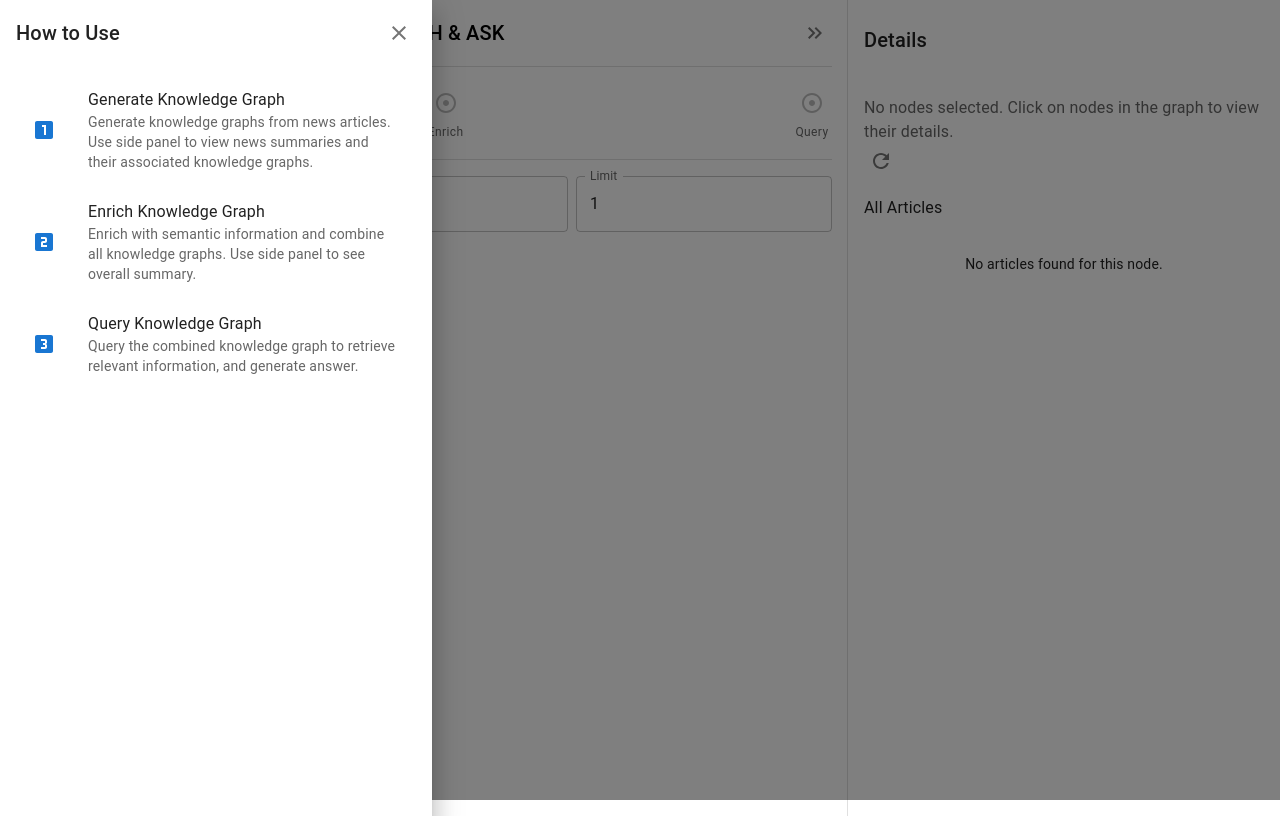
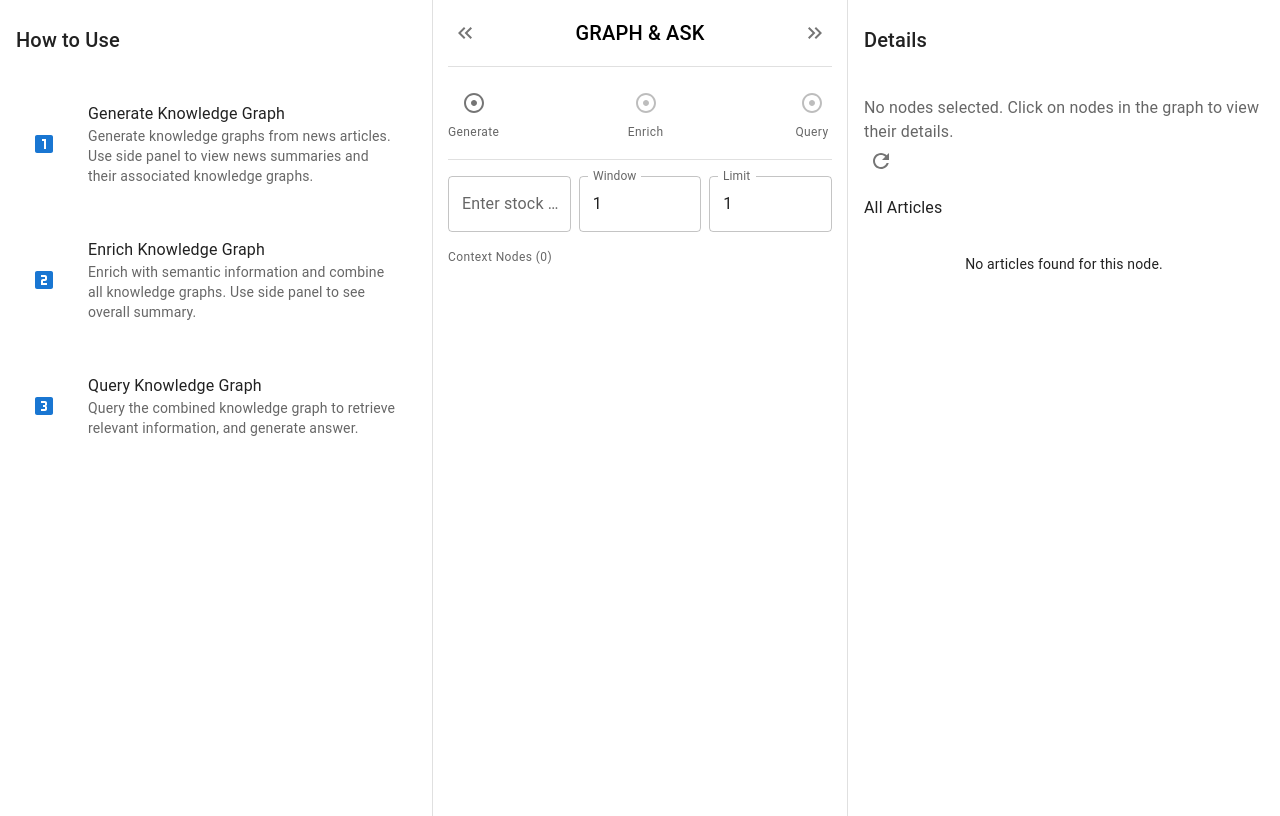
Before and after one commit to playgrdstar/kg_frontend, a React (Create React App) app: page / in a window 1280 px wide. Both pictures are taken after a click on the button 65 px from the left and 33 px from the top of the page. Built offline with nearby package versions, Linux system fonts and the light colour scheme.

Commit message:
Left and right panel work fine in desktop mode

```diff
--- a/src/App.tsx
+++ b/src/App.tsx
@@ -8,11 +8,17 @@ import { Article, KnowledgeGraph, QueryResult, QueryAnswer, QueryResponse, KGNod
 import { generateKG, enrichKG, queryKG } from "./services/api";
 import ArticlePanel from "./components/ArticlePanel";
 import HelpIcon from '@mui/icons-material/Help';
-import HelpPanel from "./components/HelpPanel";
 import MenuIcon from '@mui/icons-material/Menu';
 import KeyboardDoubleArrowLeftIcon from '@mui/icons-material/KeyboardDoubleArrowLeft';
 import KeyboardDoubleArrowRightIcon from '@mui/icons-material/KeyboardDoubleArrowRight';
 import CloseIcon from '@mui/icons-material/Close';
+import LooksOneIcon from '@mui/icons-material/LooksOne';
+import LooksTwoIcon from '@mui/icons-material/LooksTwo';
+import Looks3Icon from '@mui/icons-material/Looks3';
+import List from '@mui/material/List';
+import ListItem from '@mui/material/ListItem';
+import ListItemIcon from '@mui/material/ListItemIcon';
+import ListItemText from '@mui/material/ListItemText';
 
 const NodeDetails: React.FC<{ node: KGNode }> = ({ node }) => {
     return (
@@ -86,6 +92,7 @@ const App: React.FC = () => {
     const [queryResponse, setQueryResponse] = useState<QueryResponse | null>(null);
     const [isHelpOpen, setIsHelpOpen] = useState<boolean>(false);
     const [isRightPanelOpen, setIsRightPanelOpen] = useState<boolean>(true);
+    const [isLeftPanelOpen, setIsLeftPanelOpen] = useState<boolean>(false);
 
     const getNodeLabel = (nodeId: string): string => {
         if (!kgData) return nodeId;
@@ -213,8 +220,9 @@ const App: React.FC = () => {
                 flexGrow: 1,
                 width: "100%",
                 height: "100vh",
-                transition: "margin-right 0.3s ease-in-out",
+                transition: "all 0.3s ease-in-out",
                 marginRight: isRightPanelOpen ? "400px" : 0,
+                marginLeft: isLeftPanelOpen ? "400px" : 0,
                 display: "flex",
                 flexDirection: "column",
                 pt: 2,
@@ -232,10 +240,15 @@ const App: React.FC = () => {
                     borderColor: "divider"
                 }}>
                     <IconButton
-                        onClick={() => setIsHelpOpen(true)}
+                        onClick={() => setIsLeftPanelOpen(!isLeftPanelOpen)}
                         size="small"
                     >
-                        <MenuIcon />
+                        <KeyboardDoubleArrowLeftIcon
+                            sx={{
+                                transform: isLeftPanelOpen ? "rotate(0deg)" : "rotate(180deg)",
+                                transition: "transform 0.3s"
+                            }}
+                        />
                     </IconButton>
                     <Typography variant="h6">
                         GRAPH & ASK
@@ -253,10 +266,74 @@ const App: React.FC = () => {
                     </IconButton>
                 </Box>
 
-                <HelpPanel
-                    open={isHelpOpen}
-                    onClose={() => setIsHelpOpen(false)}
-                />
+                <Drawer
+                    anchor="left"
+                    open={isLeftPanelOpen}
+                    onClose={() => setIsLeftPanelOpen(false)}
+                    variant="persistent"
+                    PaperProps={{
+                        sx: {
+                            width: "400px",
+                            position: "fixed",
+                            height: "100%",
+                            top: 0,
+                            pt: 2,
+                            px: 2,
+                            transition: "transform 0.3s ease-in-out",
+                            transform: isLeftPanelOpen ? "translateX(0)" : "translateX(-100%)",
+                            overflowY: "auto",
+                            // borderRight: 1,
+                            // borderColor: "divider",
+                            // mr: 2
+                        }
+                    }}
+                >
+                    <Box sx={{
+                        display: "flex",
+                        justifyContent: "space-between",
+                        alignItems: "center",
+                        mb: 2,
+                        position: "sticky",
+                        top: 0,
+                        bgcolor: "background.paper",
+                        zIndex: 1,
+                        py: 1
+                    }}>
+                        <Typography variant="h6">How to Use</Typography>
+                    </Box>
+
+                    <List sx={{ px: 0 }}>
+                        <ListItem sx={{ mb: 3 }}>
+                            <ListItemIcon>
+                                <LooksOneIcon color="primary" />
+                            </ListItemIcon>
+                            <ListItemText
+                                primary="Generate Knowledge Graph"
+                                secondary="Generate knowledge graphs from news articles. Use side panel to view news summaries and their associated knowledge graphs."
+                            />
+                        </ListItem>
+
+                        <ListItem sx={{ mb: 3 }}>
+                            <ListItemIcon>
+                                <LooksTwoIcon color="primary" />
+                            </ListItemIcon>
+                            <ListItemText
+                                primary="Enrich Knowledge Graph"
+                                secondary="Enrich with semantic information and combine all knowledge graphs. Use side panel to see overall summary."
+                            />
+                        </ListItem>
+
+                        <ListItem>
+                            <ListItemIcon>
+                                <Looks3Icon color="primary" />
+                            </ListItemIcon>
+                            <ListItemText
+                                primary="Query Knowledge Graph"
+                                secondary="Query the combined knowledge graph to retrieve relevant information, and generate answer."
+                            />
+                        </ListItem>
+                    </List>
+                </Drawer>
 
                 <Box sx={{ mb: 4 }}>
                     <Stack direction="row" spacing={2} sx={{ justifyContent: 'space-between' }}>
--- a/src/components/HelpPanel.tsx
+++ b/src/components/HelpPanel.tsx
@@ -26,18 +26,30 @@ const HelpPanel: React.FC<HelpPanelProps> = ({ open, onClose }) => {
             open={open}
             onClose={onClose}
             PaperProps={{
-                sx: { width: "400px", p: 2 }
+                sx: {
+                    width: "400px",
+                    pt: 2,
+                    px: 6  // Increased padding
+                }
             }}
         >
-            <Box sx={{ display: "flex", justifyContent: "space-between", alignItems: "center", mb: 2 }}>
+            <Box sx={{
+                display: "flex",
+                justifyContent: "space-between",
+                alignItems: "center",
+                mb: 4,  // Increased margin
+                pb: 2,
+                borderBottom: 1,
+                borderColor: "divider"
+            }}>
                 <Typography variant="h6">How to Use</Typography>
                 <IconButton onClick={onClose} size="small">
                     <CloseIcon />
                 </IconButton>
             </Box>
 
-            <List>
-                <ListItem>
+            <List sx={{ px: 0 }}>  {/* Remove default List padding */}
+                <ListItem sx={{ mb: 3 }}>  {/* Added spacing between items */}
                     <ListItemIcon>
                         <LooksOneIcon color="primary" />
                     </ListItemIcon>
@@ -47,7 +59,7 @@ const HelpPanel: React.FC<HelpPanelProps> = ({ open, onClose }) => {
                     />
                 </ListItem>
 
-                <ListItem>
+                <ListItem sx={{ mb: 3 }}>
                     <ListItemIcon>
                         <LooksTwoIcon color="primary" />
                     </ListItemIcon>
```
